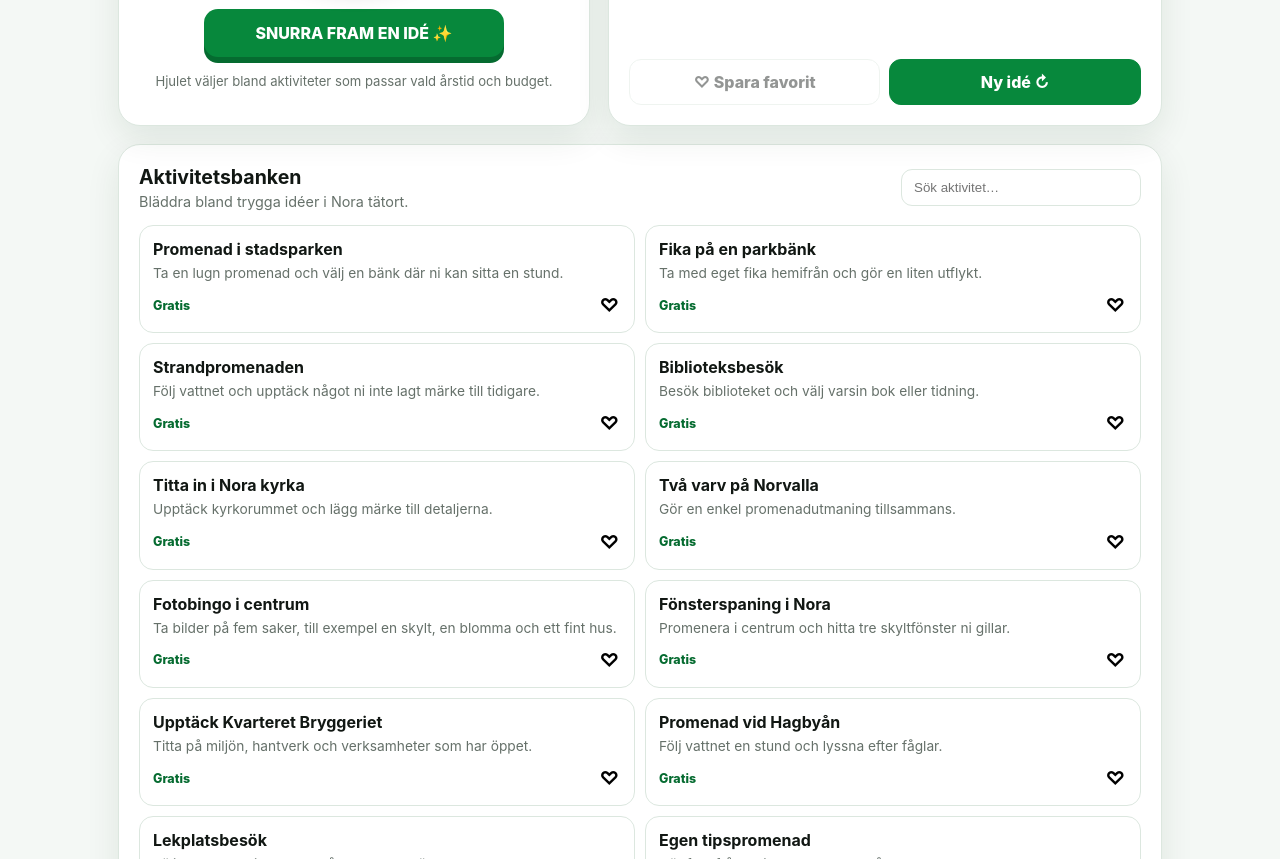
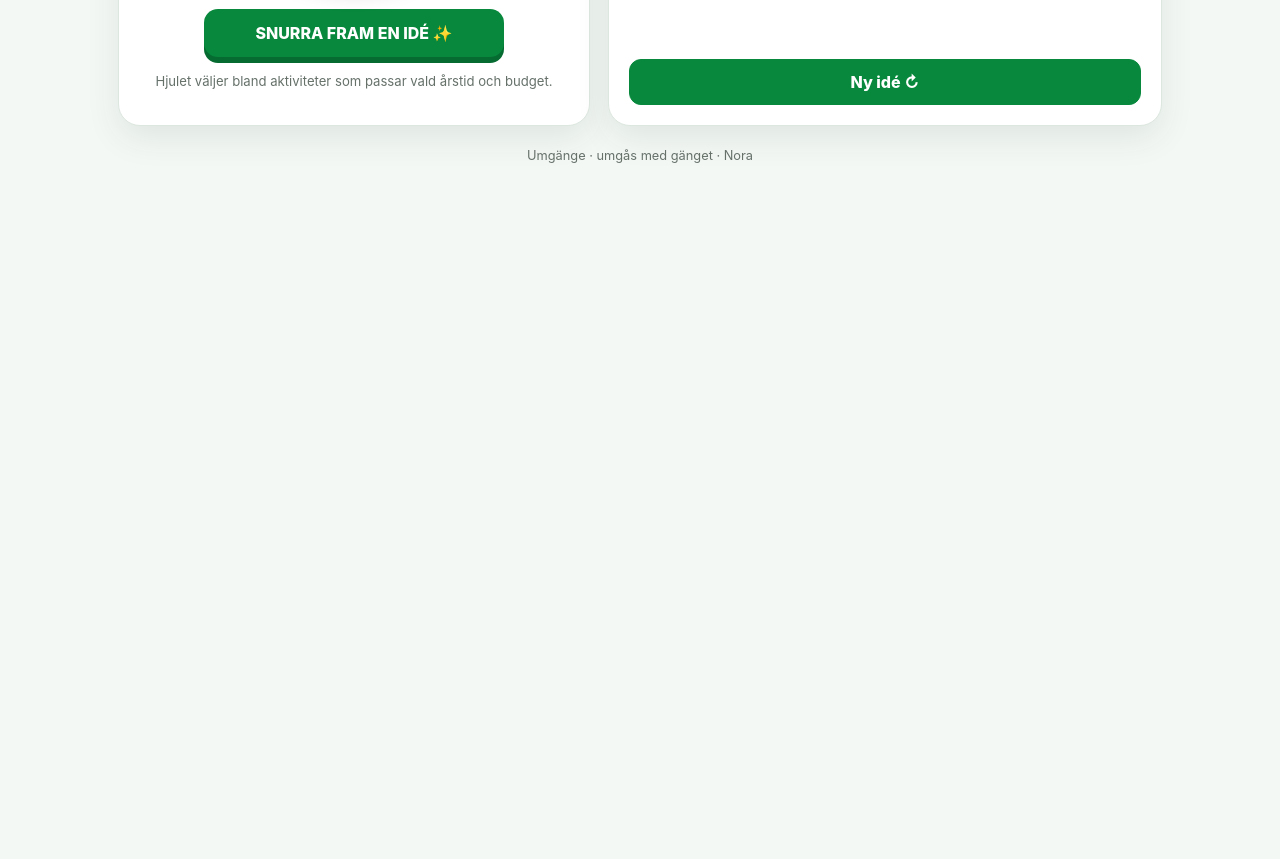
Before and after one commit to askerlund-dotcom/Umg-nge-, a plain HTML site: page index.html in a window 1280 px wide. Shown: the part 862-1721 px from the top of the page. After the commit the page ends 1075 px from the top, so only its background shows below. Drawn offline with Linux system fonts and the light colour scheme.

Commit message:
Dölj aktivitetsbanken i Umgänge-appen

```diff
--- a/index.html
+++ b/index.html
@@ -20,9 +20,8 @@
 </div><div class="budgetline"><span>Er gemensamma budget</span><span id="totalBudget">100 kr totalt</span></div></section>
 <section class="main">
 <div class="wheel-card"><p class="wheel-title">Vad ska vi hitta på?</p><p class="hint">Låt hjulet välja en idé åt er</p><div class="wheelbox"><div class="pointer"></div><canvas id="wheel" width="640" height="640" aria-label="Aktivitetshjul"></canvas></div><button class="spin" id="spin">SNURRA FRAM EN IDÉ ✨</button><p class="note">Hjulet väljer bland aktiviteter som passar vald årstid och budget.</p></div>
-<article class="result-card" aria-live="polite"><div class="result-top"><span class="eyebrow">Ert aktivitetsförslag</span><span class="pill" id="resultSeason">Vinter</span></div><div id="empty" class="empty"><div class="emoji">🎡</div><h2>Redo för en ny idé?</h2><p>Ställ in årstid och budget och snurra hjulet för att få ett konkret förslag i Nora.</p></div><div id="result" class="hidden"><h2 id="title"></h2><p class="desc" id="description"></p><ol class="steps" id="steps"></ol><div class="meta"><div><small>📍 Plats</small><strong id="place"></strong></div><div><small>💰 Ungefärlig kostnad</small><strong id="cost"></strong></div><div><small>⏱️ Tidsåtgång</small><strong id="duration"></strong></div><div><small>🌦️ Passar</small><strong id="when"></strong></div></div><div class="note" id="priceNote"></div></div><div class="actions"><button class="secondary" id="favorite" disabled>♡ Spara favorit</button><button class="secondary primary" id="newIdea">Ny idé ↻</button></div></article>
+<article class="result-card" aria-live="polite"><div class="result-top"><span class="eyebrow">Ert aktivitetsförslag</span><span class="pill" id="resultSeason">Vinter</span></div><div id="empty" class="empty"><div class="emoji">🎡</div><h2>Redo för en ny idé?</h2><p>Ställ in årstid och budget och snurra hjulet för att få ett konkret förslag i Nora.</p></div><div id="result" class="hidden"><h2 id="title"></h2><p class="desc" id="description"></p><ol class="steps" id="steps"></ol><div class="meta"><div><small>📍 Plats</small><strong id="place"></strong></div><div><small>💰 Ungefärlig kostnad</small><strong id="cost"></strong></div><div><small>⏱️ Tidsåtgång</small><strong id="duration"></strong></div><div><small>🌦️ Passar</small><strong id="when"></strong></div></div><div class="note" id="priceNote"></div></div><div class="actions"><button class="secondary primary" id="newIdea">Ny idé ↻</button></div></article>
 </section>
-<section class="panel"><div class="list-head"><div><h2 style="margin:0 0 4px">Aktivitetsbanken</h2><div class="hint" style="margin:0">Bläddra bland trygga idéer i Nora tätort.</div></div><input class="search" id="search" placeholder="Sök aktivitet…" aria-label="Sök aktivitet"></div><div class="idea-list" id="ideaList"></div><p class="note">Kostnader är uppskattningar per person. Kontrollera alltid aktuella entrépriser, öppettider och tillgänglighet innan ni åker. Aktiviteter genomförs tillsammans med ansvarig vuxen och anpassas efter deltagarnas behov.</p></section>
 <footer class="footer">Umgänge · umgås med gänget · Nora</footer></main>
 <script>
 const A=[];const add=(title,desc,place,cost,seasons,type,duration,steps=[],category='Upplevelse')=>A.push({id:A.length+1,title,desc,place,cost,seasons,type,duration,steps:steps.length?steps:[desc],category});
@@ -138,16 +137,15 @@ add('Gör en egen frågekortlek','Skriv frågor som gör det lätt att prata och
 add('Spela minnespromenad','Gå en runda och försök minnas fem saker ni passerat.','Nora centrum',0,all,'Ute','20–35 min',['Gå en kort runda.','Försök minnas fem saker.','Jämför vad ni lade märke till.'],'Lek');
 add('Besök en öppen lokal aktivitet','Titta efter familjevänliga aktiviteter som arrangeras i Nora just den dagen.','Nora tätort',0,all,'Inne','Varierar',['Kontrollera kommunens eller föreningarnas aktuella information.','Välj en aktivitet som passar alla.','Delta tillsammans.'],'Kultur');
 
-let season='Vinter',budget=50,people=2,type='Alla',current=null,lastIds=[],favorites=JSON.parse(localStorage.getItem('umgange-favs')||'[]'),spinning=false,wheelRotation=0;
+let season='Vinter',budget=50,people=2,type='Alla',current=null,lastIds=[],spinning=false,wheelRotation=0;
 const $=id=>document.getElementById(id);function setGroup(id,val){$(id).querySelectorAll('button').forEach(b=>b.classList.toggle('active',b.dataset.value===String(val)))}
 function refreshBudget(){$('totalBudget').textContent=(budget*people).toLocaleString('sv-SE')+' kr totalt';$('people').textContent=people;$('resultSeason').textContent=season}
-$('seasons').addEventListener('click',e=>{let b=e.target.closest('button');if(!b)return;season=b.dataset.value;setGroup('seasons',season);refreshBudget();drawWheel();renderList();});$('budgets').addEventListener('click',e=>{let b=e.target.closest('button');if(!b)return;budget=+b.dataset.value;setGroup('budgets',budget);refreshBudget();drawWheel();renderList();});$('types').addEventListener('click',e=>{let b=e.target.closest('button');if(!b)return;type=b.dataset.value;setGroup('types',type);drawWheel();renderList();});$('minus').onclick=()=>{people=Math.max(1,people-1);refreshBudget();showCurrentCost()};$('plus').onclick=()=>{people=Math.min(20,people+1);refreshBudget();showCurrentCost()};
+$('seasons').addEventListener('click',e=>{let b=e.target.closest('button');if(!b)return;season=b.dataset.value;setGroup('seasons',season);refreshBudget();drawWheel();});$('budgets').addEventListener('click',e=>{let b=e.target.closest('button');if(!b)return;budget=+b.dataset.value;setGroup('budgets',budget);refreshBudget();drawWheel();});$('types').addEventListener('click',e=>{let b=e.target.closest('button');if(!b)return;type=b.dataset.value;setGroup('types',type);drawWheel();});$('minus').onclick=()=>{people=Math.max(1,people-1);refreshBudget();showCurrentCost()};$('plus').onclick=()=>{people=Math.min(20,people+1);refreshBudget();showCurrentCost()};
 function eligible(){return A.filter(a=>a.seasons.includes(season)&&a.cost<=budget&&(type==='Alla'||a.type===type))}function drawWheel(){const c=$('wheel'),ctx=c.getContext('2d'),opts=eligible(),labels=opts.length?opts.slice(0,8).map(a=>a.title):['Ingen idé'];const colors=['#07883c','#0b9b4a','#d9f0df','#111713','#79c88f','#e8f6ec','#056b30','#b6e2c2'];ctx.clearRect(0,0,640,640);const cx=320,cy=320,r=300;labels.forEach((label,i)=>{let start=-Math.PI/2+i*2*Math.PI/labels.length,end=-Math.PI/2+(i+1)*2*Math.PI/labels.length;ctx.beginPath();ctx.moveTo(cx,cy);ctx.arc(cx,cy,r,start,end);ctx.closePath();ctx.fillStyle=colors[i%colors.length];ctx.fill();ctx.strokeStyle='#fff';ctx.lineWidth=5;ctx.stroke();ctx.save();ctx.translate(cx,cy);ctx.rotate(start+(end-start)/2);ctx.textAlign='right';ctx.fillStyle=(i===2||i===5||i===7)?'#12351e':'#fff';ctx.font='bold 19px system-ui';let t=label.length>22?label.slice(0,20)+'…':label;ctx.fillText(t, r-22,7);ctx.restore()});ctx.beginPath();ctx.arc(cx,cy,48,0,Math.PI*2);ctx.fillStyle='#fff';ctx.fill();ctx.strokeStyle='#07883c';ctx.lineWidth=8;ctx.stroke();ctx.fillStyle='#07883c';ctx.font='bold 22px system-ui';ctx.textAlign='center';ctx.fillText('♥',cx,cy+8);}
 function choose(){let list=eligible();if(!list.length)return null;let fresh=list.filter(a=>!lastIds.includes(a.id));if(!fresh.length){lastIds=[];fresh=list}let a=fresh[Math.floor(Math.random()*fresh.length)];lastIds.push(a.id);if(lastIds.length>Math.min(10,list.length-1))lastIds.shift();return a}
-function show(a){current=a;$('empty').classList.add('hidden');$('result').classList.remove('hidden');$('title').textContent=a.title;$('description').textContent=a.desc;$('place').textContent=a.place;$('cost').textContent=a.cost===0?'Gratis':`ca ${a.cost} kr/person · ${a.cost*people} kr totalt`;$('duration').textContent=a.duration;$('when').textContent=a.seasons.length===4?'Alla årstider':a.seasons.join(', ');$('steps').innerHTML='';a.steps.forEach(s=>{let li=document.createElement('li');li.textContent=s;$('steps').append(li)});$('priceNote').textContent=a.cost>0?'Kostnaden är en uppskattning. Kontrollera aktuella priser innan ni åker.':'Gratis aktivitet. Eventuella resor eller inköp ingår inte.';$('favorite').disabled=false;$('favorite').textContent=favorites.includes(a.id)?'♥ Sparad':'♡ Spara favorit';$('resultSeason').textContent=season}
+function show(a){current=a;$('empty').classList.add('hidden');$('result').classList.remove('hidden');$('title').textContent=a.title;$('description').textContent=a.desc;$('place').textContent=a.place;$('cost').textContent=a.cost===0?'Gratis':`ca ${a.cost} kr/person · ${a.cost*people} kr totalt`;$('duration').textContent=a.duration;$('when').textContent=a.seasons.length===4?'Alla årstider':a.seasons.join(', ');$('steps').innerHTML='';a.steps.forEach(s=>{let li=document.createElement('li');li.textContent=s;$('steps').append(li)});$('priceNote').textContent=a.cost>0?'Kostnaden är en uppskattning. Kontrollera aktuella priser innan ni åker.':'Gratis aktivitet. Eventuella resor eller inköp ingår inte.';$('resultSeason').textContent=season}
 function showCurrentCost(){if(current)show(current)}function spin(){if(spinning)return;let list=eligible();if(!list.length){$('empty').classList.remove('hidden');$('result').classList.add('hidden');$('empty').innerHTML='<div class="emoji">🌱</div><h2>Ingen idé matchar just nu</h2><p>Prova att välja en högre budget eller en annan typ av aktivitet.</p>';return}spinning=true;$('spin').disabled=true;$('spin').textContent='HJULET SNURRAR…';const a=choose();let start=0,duration=2600,begin=performance.now(),turns=5+Math.random()*3;function frame(now){let p=Math.min(1,(now-begin)/duration),ease=1-Math.pow(1-p,4);$('wheel').style.transform=`rotate(${wheelRotation+360*turns*ease}deg)`;if(p<1)requestAnimationFrame(frame);else{ wheelRotation=(wheelRotation+360*turns)%360;$('wheel').style.transform=`rotate(${wheelRotation}deg)`;spinning=false;$('spin').disabled=false;$('spin').textContent='SNURRA IGEN ✨';show(a)}}requestAnimationFrame(frame)}
-$('spin').onclick=spin;$('newIdea').onclick=spin;$('favorite').onclick=()=>{if(!current)return;if(favorites.includes(current.id))favorites=favorites.filter(x=>x!==current.id);else favorites.push(current.id);localStorage.setItem('umgange-favs',JSON.stringify(favorites));$('favorite').textContent=favorites.includes(current.id)?'♥ Sparad':'♡ Spara favorit';renderList()};
-function renderList(){let q=$('search').value.toLowerCase(),list=A.filter(a=>a.seasons.includes(season)&&a.cost<=budget&&(type==='Alla'||a.type===type)&&(`${a.title} ${a.desc} ${a.place} ${a.category}`).toLowerCase().includes(q));$('ideaList').innerHTML='';list.forEach(a=>{let el=document.createElement('div');el.className='idea';let h=document.createElement('strong');h.textContent=a.title;let p=document.createElement('p');p.textContent=a.desc;let f=document.createElement('div');f.className='idea-foot';let c=document.createElement('span');c.textContent=a.cost===0?'Gratis':`ca ${a.cost} kr/person`;let b=document.createElement('button');b.className='fav';b.title='Spara favorit';b.textContent=favorites.includes(a.id)?'♥':'♡';b.onclick=()=>{favorites=favorites.includes(a.id)?favorites.filter(x=>x!==a.id):[...favorites,a.id];localStorage.setItem('umgange-favs',JSON.stringify(favorites));renderList()};f.append(c,b);el.append(h,p,f);el.onclick=e=>{if(e.target===b)return;show(a);window.scrollTo({top:$('result').getBoundingClientRect().top+window.scrollY-20,behavior:'smooth'})};$('ideaList').append(el)});if(!list.length)$('ideaList').innerHTML='<p class="note">Inga aktiviteter matchar sökningen och filtren.</p>'}
-$('search').addEventListener('input',renderList);setGroup('seasons',season);setGroup('budgets',budget);setGroup('types',type);refreshBudget();drawWheel();renderList();
+$('spin').onclick=spin;$('newIdea').onclick=spin;
+setGroup('seasons',season);setGroup('budgets',budget);setGroup('types',type);refreshBudget();drawWheel();
 if('serviceWorker' in navigator && location.protocol.startsWith('http'))navigator.serviceWorker.register('./sw.js').catch(()=>{});
 </script></body></html>
```
